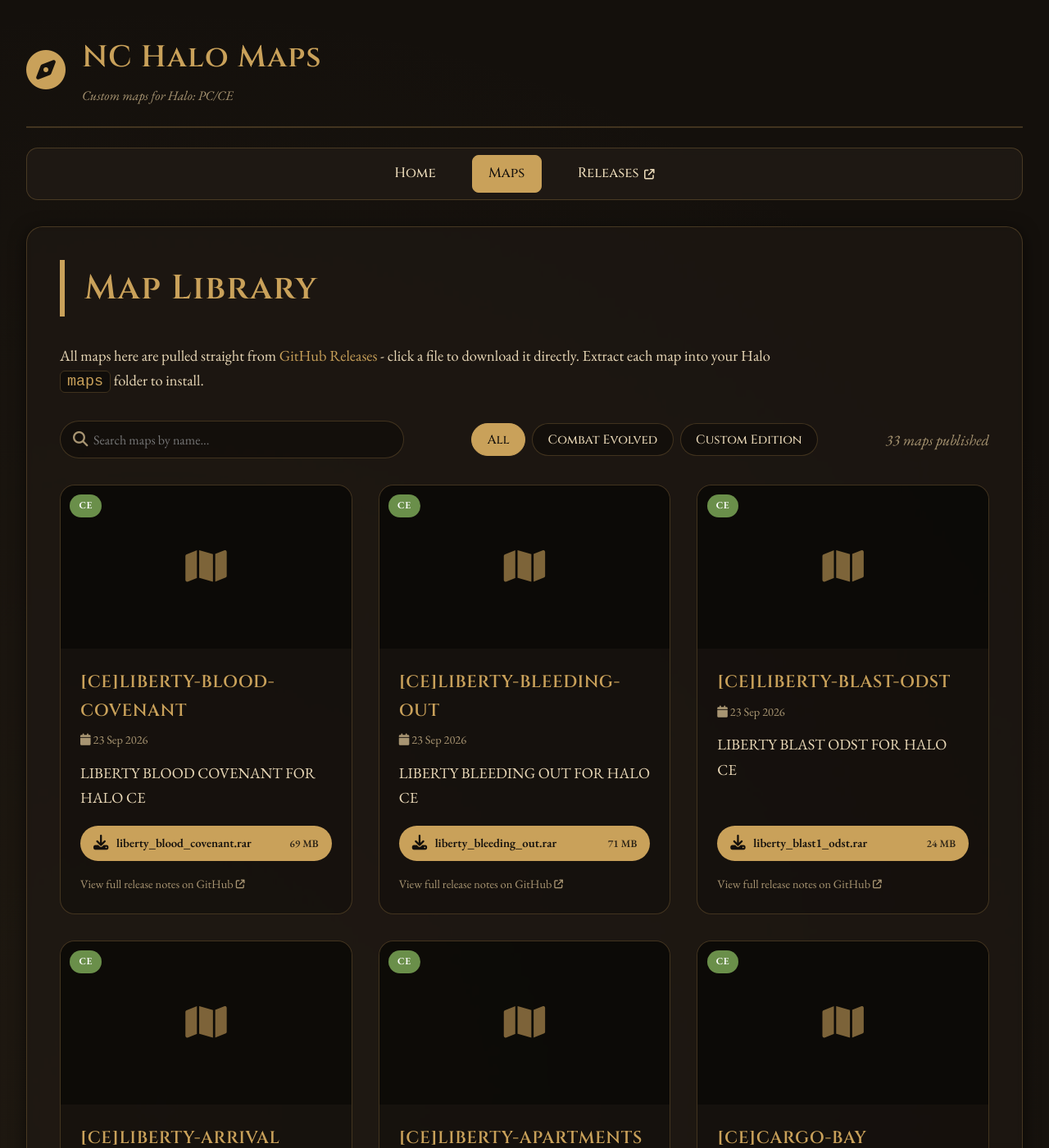
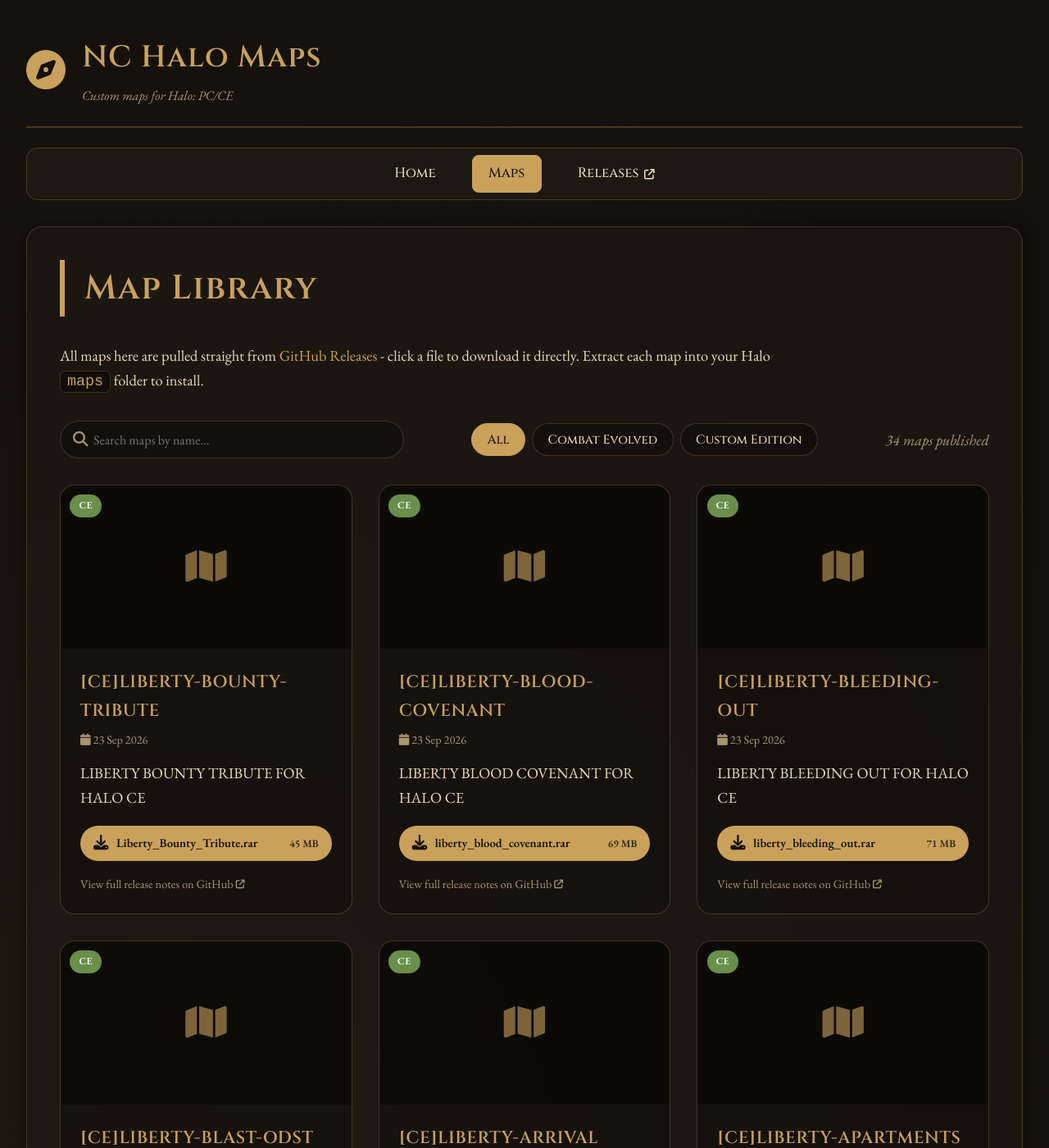
Before and after one commit to Chalwk/NC-Halo-Maps, a Jekyll site: the page built from maps.html, in a window 1280 px wide and 1400 px high. Shown: the whole window at 82% size. Built offline with Jekyll 4.4.1, drawn with Linux system fonts in a browser that asks for light colours.

Commit message:
chore: update releases data

```diff
--- a/_data/releases.json
+++ b/_data/releases.json
@@ -1,4 +1,27 @@
 [
+  {
+    "id": 394807769,
+    "tag": "CE-LIBERTY-BOUNTY-TRIBUTE",
+    "name": "[CE]LIBERTY-BOUNTY-TRIBUTE",
+    "body": "LIBERTY BOUNTY TRIBUTE FOR HALO CE",
+    "prerelease": false,
+    "published_at": "2026-09-23T15:37:05Z",
+    "html_url": "https://github.com/nakedchick-code/NC-Halo-Maps/releases/tag/CE-LIBERTY-BOUNTY-TRIBUTE",
+    "games": [
+      "CE"
+    ],
+    "thumbnail": null,
+    "assets": [
+      {
+        "name": "Liberty_Bounty_Tribute.rar",
+        "size": 47464679,
+        "size_human": "45 MB",
+        "download_count": 0,
+        "browser_download_url": "https://github.com/nakedchick-code/NC-Halo-Maps/releases/download/CE-LIBERTY-BOUNTY-TRIBUTE/Liberty_Bounty_Tribute.rar",
+        "content_type": "application/x-compressed"
+      }
+    ]
+  },
   {
     "id": 394804288,
     "tag": "CE-LIBERTY-BLOOD-COVENANT",
```
